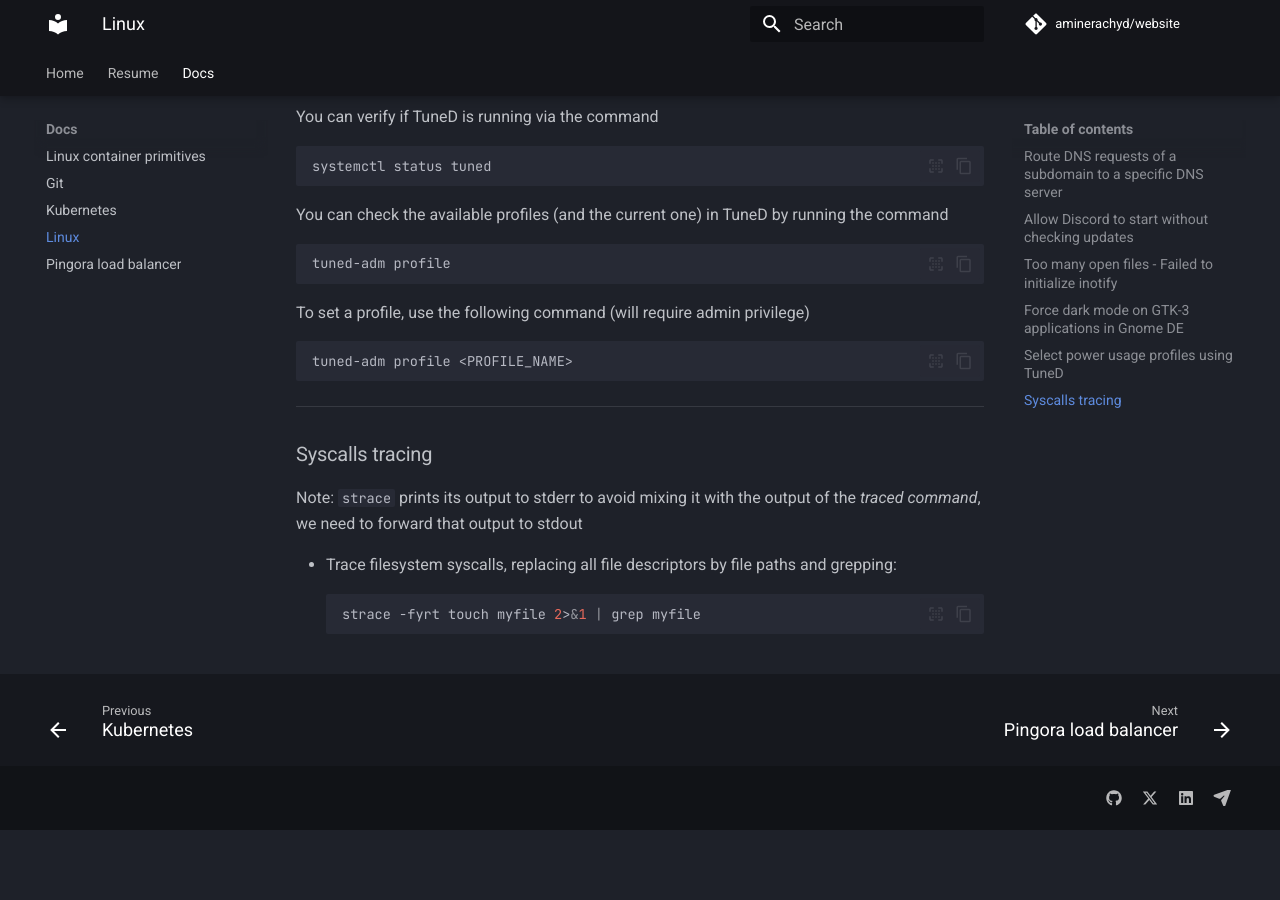
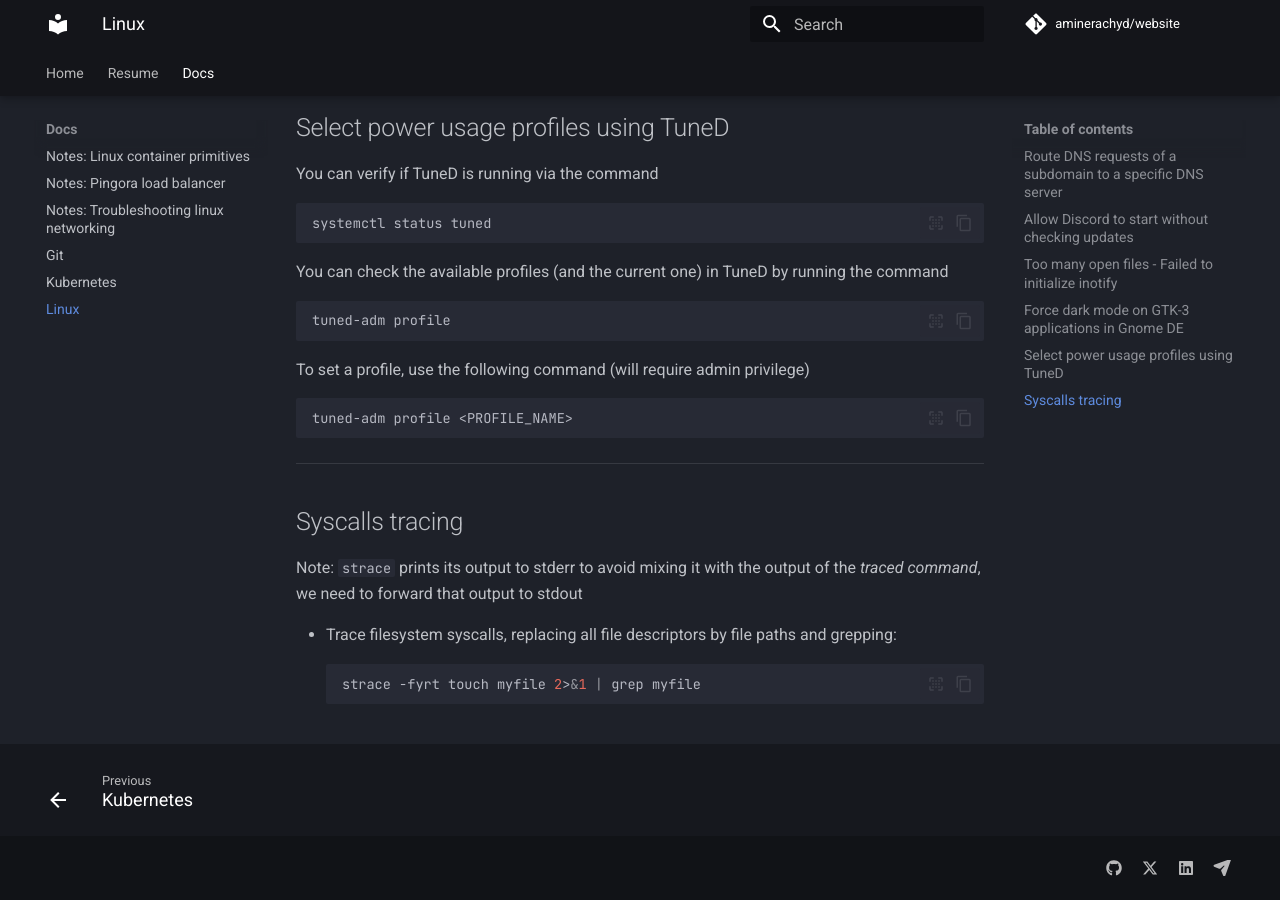
Before and after one commit to aminerachyd/website, an MkDocs documentation site: the page built from docs/Docs/linux.md, in a window 1280 px wide and 900 px high, scrolled down 1495 px. Built offline with MkDocs 1.6.1 and Material for MkDocs 9.7.7, drawn with Linux system fonts in a browser that asks for light colours; comment, search, counter and statistics services are not loaded; before the commit the page ends 2325 px from its top, so only the background shows below that.

Commit message:
update docs

````diff
--- a/docs/Docs/containers_deep_dive.md
+++ b/docs/Docs/NOTES_containers_deep_dive.md
@@ -1,4 +1,4 @@
-# Linux container primitives
+# Notes: Linux container primitives
 
 These are notes taken from [this video](https://www.youtube.com/watch?v=x1npPrzyKfs).
 The demos are done via Docker, the notes here are using Podman instead.
--- a/docs/Docs/pingora.md
+++ b/docs/Docs/NOTES_pingora.md
@@ -1,4 +1,4 @@
-# Pingora load balancer
+# Notes: Pingora load balancer
 
 Pingora is a [rust library](https://github.com/cloudflare/pingora) for creating network services. It was recently released by Cloudflare as an alternative for Nginx.
 
--- a/docs/Docs/linux.md
+++ b/docs/Docs/linux.md
@@ -1,4 +1,4 @@
-### Route DNS requests of a subdomain to a specific DNS server
+## Route DNS requests of a subdomain to a specific DNS server
 
 Using systemd-resolved, you can create a file under `/etc/systemd/resolved/resolved.conf.d/`, call it `custom.conf`.
 In this file, add the following:
@@ -13,14 +13,14 @@ Restart systemd-resolved service to reload the configuration:
 sudo systemctl restart systemd-resolved
 ```
 ---
-### Allow Discord to start without checking updates
+## Allow Discord to start without checking updates
 
 Useful when the version in the package manager isn't yet up to date with the latest release. Add the following line in `~/.config/discord/settings.json`:
 ```json title="~/.config.discord/settings.json"
 SKIP_HOST_UPDATE: true
 ```
 ---
-### Too many open files - Failed to initialize inotify
+## Too many open files - Failed to initialize inotify
 
 You can do an ad-hoc raise of the `max_user_instances` parameter:
 ```bash
@@ -34,15 +34,16 @@ You can also persist this configuration by adding a configuration file under `/e
 fs.inotify.max_user_instances = 256
 ```
 ---
-### Force dark mode on GTK-3 applications in Gnome DE
+## Force dark mode on GTK-3 applications in Gnome DE
 
 Add the following line in your `~/.config/gtk-3.0/settings.ini` file (or create it if it doesn't exist):
 ```bash title="~/.config/gtk-3/settings.ini"
 [Settings]
 gtk-application-prefer-dark-theme=1
 ```
+
 ---
-### Select power usage profiles using TuneD
+## Select power usage profiles using TuneD
 
 You can verify if TuneD is running via the command
 ```bash
@@ -58,8 +59,9 @@ To set a profile, use the following command (will require admin privilege)
 ```bash
 tuned-adm profile <PROFILE_NAME>
 ```
+
 ---
-### Syscalls tracing
+## Syscalls tracing
 Note: `strace` prints its output to stderr to avoid mixing it with the output of the *traced command*, we need to forward that output to stdout
 
 - Trace filesystem syscalls, replacing all file descriptors by file paths and grepping:
````
Also changed, not shown: docs/Docs/NOTES_troubleshooting_network_linux.md (added, +72 -0 lines), docs/Docs/git.md (+1 -1 lines), docs/Docs/kubernetes.md (+3 -3 lines).
